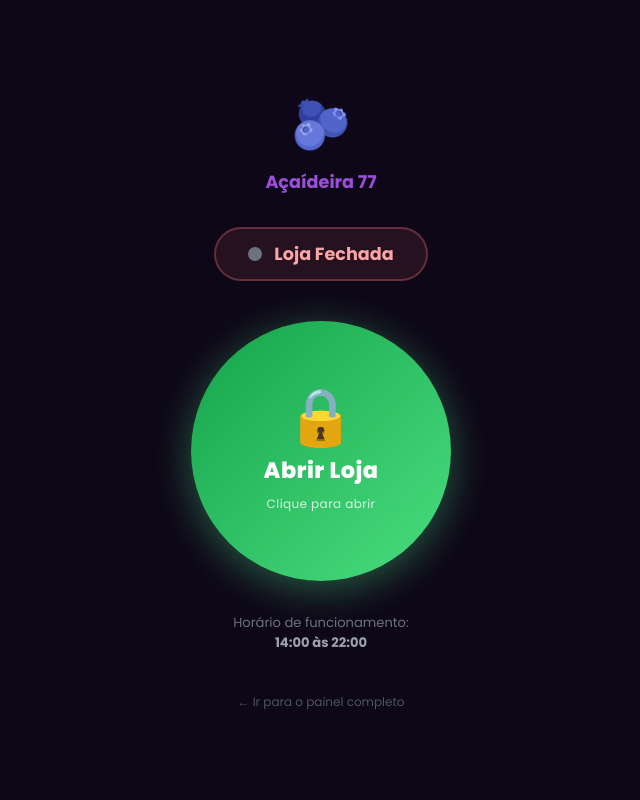
After one commit to nascimentotech0-star/sistema-vendas, a Flask app: page /cardapio/status in a window 1280 px wide. The commit adds this page. Shown: the whole page, without its empty margins (319-959 px from the left). Run offline with Flask 3, Linux system fonts and the light colour scheme; a user stored in the database is signed in; some libraries are stand-ins or nearby versions.

Commit message:
Adiciona abertura/fechamento de loja na açaídeira
- Toggle abrir/fechar loja salvo no JSON (sem banco)
- Página simples /cardapio/status para uso da mãe (botão gigante)
- Banner no cardápio público: verde quando aberta, vermelho quando fechada
- Botão de pedido desabilitado quando fechada
- Botão de toggle no painel gerenciar com atualização via AJAX

Co-Authored-By: Claude Sonnet 4.6 <noreply@anthropic.com>

```diff
--- a/routes/cardapio.py
+++ b/routes/cardapio.py
@@ -161,18 +161,63 @@ def calculadora():
     return render_template('cardapio/calculadora.html')
 
 
+# ── API: status da loja (aberta/fechada) ─────────────────────────────────────
+
+@cardapio_bp.route('/cardapio/api/status_loja')
+def api_status_loja():
+    from flask import jsonify
+    g = _load_gestao()
+    return jsonify({
+        'aberta':   g.get('loja_aberta', False),
+        'abertura': g.get('horario_abertura', '14:00'),
+        'fechamento': g.get('horario_fechamento', '22:00'),
+    })
+
+
+# ── Toggle loja (admin) ───────────────────────────────────────────────────────
+
+@cardapio_bp.route('/cardapio/toggle_loja', methods=['POST'])
+@login_required
+def toggle_loja():
+    from flask import jsonify
+    g = _load_gestao()
+    g['loja_aberta'] = not g.get('loja_aberta', False)
+    _save_gestao(g)
+    estado = 'aberta' if g['loja_aberta'] else 'fechada'
+    # Responde JSON se for chamada AJAX, senão redireciona
+    if request.headers.get('X-Requested-With') == 'XMLHttpRequest' or \
+       request.headers.get('Accept', '').startswith('application/json'):
+        return jsonify({'aberta': g['loja_aberta'], 'estado': estado})
+    flash(f'Loja {estado}!', 'success' if g['loja_aberta'] else 'warning')
+    next_url = request.form.get('next') or url_for('cardapio.status_loja')
+    return redirect(next_url)
+
+
+# ── Página de status (para a mãe) ────────────────────────────────────────────
+
+@cardapio_bp.route('/cardapio/status')
+@login_required
+def status_loja():
+    g = _load_gestao()
+    return render_template('cardapio/status_loja.html', g=g)
+
+
 # ── Cardápio público ─────────────────────────────────────────────────────────
 
 @cardapio_bp.route('/cardapio')
 def index():
-    raw = _load()
+    raw  = _load()
+    g    = _load_gestao()
     public = {}
     for k, v in raw.items():
         if k == 'copos':
             public[k] = v
         else:
             public[k] = [i for i in v if i.get('ativo', True)]
-    return render_template('cardapio/index.html', data=public)
+    return render_template('cardapio/index.html', data=public,
+                           loja_aberta=g.get('loja_aberta', False),
+                           horario_abertura=g.get('horario_abertura', '14:00'),
+                           horario_fechamento=g.get('horario_fechamento', '22:00'))
 
 
 # ── Painel admin ─────────────────────────────────────────────────────────────
@@ -254,7 +299,9 @@ def gerenciar():
 
         return redirect(url_for('cardapio.gerenciar'))
 
-    return render_template('cardapio/gerenciar.html', data=data)
+    g = _load_gestao()
+    return render_template('cardapio/gerenciar.html', data=data,
+                           loja_aberta=g.get('loja_aberta', False))
 
 
 # ── Fidelidade — API (remember-me via localStorage) ─────────────────────────
--- a/static/acaideira_gestao.json
+++ b/static/acaideira_gestao.json
@@ -1,4 +1,7 @@
 {
+  "loja_aberta": false,
+  "horario_abertura": "14:00",
+  "horario_fechamento": "22:00",
   "custos_fixos": [
     {"nome": "Aluguel",           "valor": 2000.00},
     {"nome": "Energia Elétrica",  "valor": 700.00},
--- /dev/null
+++ b/templates/cardapio/status_loja.html
@@ -0,0 +1,218 @@
+<!DOCTYPE html>
+<html lang="pt-BR">
+<head>
+  <meta charset="UTF-8"/>
+  <meta name="viewport" content="width=device-width, initial-scale=1.0"/>
+  <title>Status da Loja — Açaídeira 77</title>
+  <link href="https://fonts.googleapis.com/css2?family=Poppins:wght@400;600;700;800;900&display=swap" rel="stylesheet"/>
+  <meta name="csrf-token" content="{{ csrf_token() }}">
+  <style>
+    *,*::before,*::after{box-sizing:border-box;margin:0;padding:0}
+    body{
+      font-family:'Poppins',sans-serif;
+      background:#0e0718;
+      color:#f0ebff;
+      min-height:100vh;
+      display:flex;
+      flex-direction:column;
+      align-items:center;
+      justify-content:center;
+      padding:1.5rem;
+    }
+
+    .logo{font-size:3rem;margin-bottom:.5rem}
+    .marca{font-size:1.1rem;font-weight:700;color:#9d4edd;margin-bottom:2rem}
+
+    /* STATUS ATUAL */
+    .status-atual{
+      display:flex;
+      align-items:center;
+      gap:.75rem;
+      font-size:1.1rem;
+      font-weight:700;
+      padding:.75rem 2rem;
+      border-radius:99px;
+      margin-bottom:2.5rem;
+      transition:all .3s;
+    }
+    .status-atual.aberta{
+      background:rgba(74,222,128,.12);
+      border:2px solid rgba(74,222,128,.4);
+      color:#86efac;
+    }
+    .status-atual.fechada{
+      background:rgba(248,113,113,.1);
+      border:2px solid rgba(248,113,113,.3);
+      color:#fca5a5;
+    }
+    .status-dot{
+      width:14px;height:14px;border-radius:50%;flex-shrink:0;
+    }
+    .status-dot.aberta{
+      background:#4ade80;
+      box-shadow:0 0 8px #4ade80;
+      animation:pulse-green 1.5s infinite;
+    }
+    .status-dot.fechada{background:#6b7280}
+    @keyframes pulse-green{
+      0%,100%{box-shadow:0 0 4px #4ade80}
+      50%{box-shadow:0 0 14px #4ade80}
+    }
+
+    /* BOTÃO PRINCIPAL */
+    .btn-toggle{
+      width:260px;height:260px;
+      border-radius:50%;
+      border:none;
+      cursor:pointer;
+      font-family:'Poppins',sans-serif;
+      font-size:1.3rem;
+      font-weight:800;
+      letter-spacing:.02em;
+      display:flex;
+      flex-direction:column;
+      align-items:center;
+      justify-content:center;
+      gap:.5rem;
+      transition:all .25s;
+      position:relative;
+      overflow:hidden;
+    }
+    .btn-toggle.abrir{
+      background:linear-gradient(135deg,#16a34a,#4ade80);
+      box-shadow:0 8px 40px rgba(74,222,128,.4);
+      color:#fff;
+    }
+    .btn-toggle.abrir:hover{
+      transform:scale(1.05);
+      box-shadow:0 12px 50px rgba(74,222,128,.6);
+    }
+    .btn-toggle.fechar{
+      background:linear-gradient(135deg,#dc2626,#f87171);
+      box-shadow:0 8px 40px rgba(248,113,113,.4);
+      color:#fff;
+    }
+    .btn-toggle.fechar:hover{
+      transform:scale(1.05);
+      box-shadow:0 12px 50px rgba(248,113,113,.6);
+    }
+    .btn-toggle:active{transform:scale(.96)}
+    .btn-toggle .btn-icon{font-size:3.5rem;line-height:1}
+    .btn-toggle .btn-label{font-size:1.4rem}
+    .btn-toggle .btn-sub{font-size:.75rem;opacity:.8;font-weight:500}
+
+    /* HORÁRIO */
+    .horario{
+      margin-top:2rem;
+      font-size:.82rem;
+      color:#6b7280;
+      text-align:center;
+    }
+    .horario strong{color:#9ca3af}
+
+    /* FLASH */
+    .flash{
+      position:fixed;top:1.5rem;left:50%;transform:translateX(-50%);
+      padding:.7rem 1.5rem;border-radius:12px;font-size:.9rem;font-weight:600;
+      z-index:999;animation:slideDown .3s ease;white-space:nowrap;
+    }
+    .flash.success{background:rgba(74,222,128,.15);border:1px solid rgba(74,222,128,.4);color:#86efac}
+    .flash.warning{background:rgba(245,197,24,.1);border:1px solid rgba(245,197,24,.3);color:#fcd34d}
+    @keyframes slideDown{from{opacity:0;top:0}to{opacity:1;top:1.5rem}}
+
+    /* LINK VOLTAR */
+    .link-admin{
+      margin-top:2.5rem;
+      font-size:.75rem;
+      color:#4b5563;
+      text-decoration:none;
+    }
+    .link-admin:hover{color:#9ca3af}
+
+    /* loading overlay */
+    .loading-overlay{
+      display:none;
+      position:fixed;inset:0;
+      background:rgba(14,7,24,.7);
+      align-items:center;justify-content:center;
+      z-index:100;font-size:2rem;
+    }
+  </style>
+</head>
+<body>
+
+<div class="logo">🫐</div>
+<div class="marca">Açaídeira 77</div>
+
+<div class="status-atual {{ 'aberta' if g.loja_aberta else 'fechada' }}" id="statusBadge">
+  <div class="status-dot {{ 'aberta' if g.loja_aberta else 'fechada' }}" id="statusDot"></div>
+  <span id="statusTexto">{{ 'Loja Aberta' if g.loja_aberta else 'Loja Fechada' }}</span>
+</div>
+
+<button class="btn-toggle {{ 'fechar' if g.loja_aberta else 'abrir' }}"
+        id="btnToggle" onclick="toggleLoja()">
+  <span class="btn-icon" id="btnIcon">{{ '🔓' if g.loja_aberta else '🔒' }}</span>
+  <span class="btn-label" id="btnLabel">{{ 'Fechar Loja' if g.loja_aberta else 'Abrir Loja' }}</span>
+  <span class="btn-sub" id="btnSub">{{ 'Clique para fechar' if g.loja_aberta else 'Clique para abrir' }}</span>
+</button>
+
+<div class="horario">
+  Horário de funcionamento:<br>
+  <strong>{{ g.horario_abertura }} às {{ g.horario_fechamento }}</strong>
+</div>
+
+<a href="{{ url_for('cardapio.gerenciar') }}" class="link-admin">
+  ← Ir para o painel completo
+</a>
+
+<div class="loading-overlay" id="loading">⏳</div>
+
+<script>
+let aberta = {{ 'true' if g.loja_aberta else 'false' }};
+
+async function toggleLoja() {
+  document.getElementById('loading').style.display = 'flex';
+  try {
+    const res = await fetch('{{ url_for("cardapio.toggle_loja") }}', {
+      method: 'POST',
+      headers: {
+        'X-CSRFToken': document.querySelector('meta[name="csrf-token"]').content,
+        'Accept': 'application/json',
+        'X-Requested-With': 'XMLHttpRequest',
+      },
+    });
+    const data = await res.json();
+    aberta = data.aberta;
+    atualizarUI(aberta);
+    mostrarFlash(aberta ? 'Loja aberta com sucesso!' : 'Loja fechada.', aberta ? 'success' : 'warning');
+  } catch(e) {
+    mostrarFlash('Erro — tente novamente.', 'warning');
+  }
+  document.getElementById('loading').style.display = 'none';
+}
+
+function atualizarUI(aberta) {
+  // badge
+  const badge = document.getElementById('statusBadge');
+  const dot   = document.getElementById('statusDot');
+  badge.className = 'status-atual ' + (aberta ? 'aberta' : 'fechada');
+  dot.className   = 'status-dot '   + (aberta ? 'aberta' : 'fechada');
+  document.getElementById('statusTexto').textContent = aberta ? 'Loja Aberta' : 'Loja Fechada';
+  // botão
+  const btn = document.getElementById('btnToggle');
+  btn.className = 'btn-toggle ' + (aberta ? 'fechar' : 'abrir');
+  document.getElementById('btnIcon').textContent  = aberta ? '🔓' : '🔒';
+  document.getElementById('btnLabel').textContent = aberta ? 'Fechar Loja' : 'Abrir Loja';
+  document.getElementById('btnSub').textContent   = aberta ? 'Clique para fechar' : 'Clique para abrir';
+}
+
+function mostrarFlash(msg, tipo) {
+  const el = document.createElement('div');
+  el.className = 'flash ' + tipo;
+  el.textContent = msg;
+  document.body.appendChild(el);
+  setTimeout(() => el.remove(), 3000);
+}
+</script>
+</body>
+</html>
```
Also changed, not shown: templates/cardapio/gerenciar.html (+58 -1 lines), templates/cardapio/index.html (+38 -0 lines).
